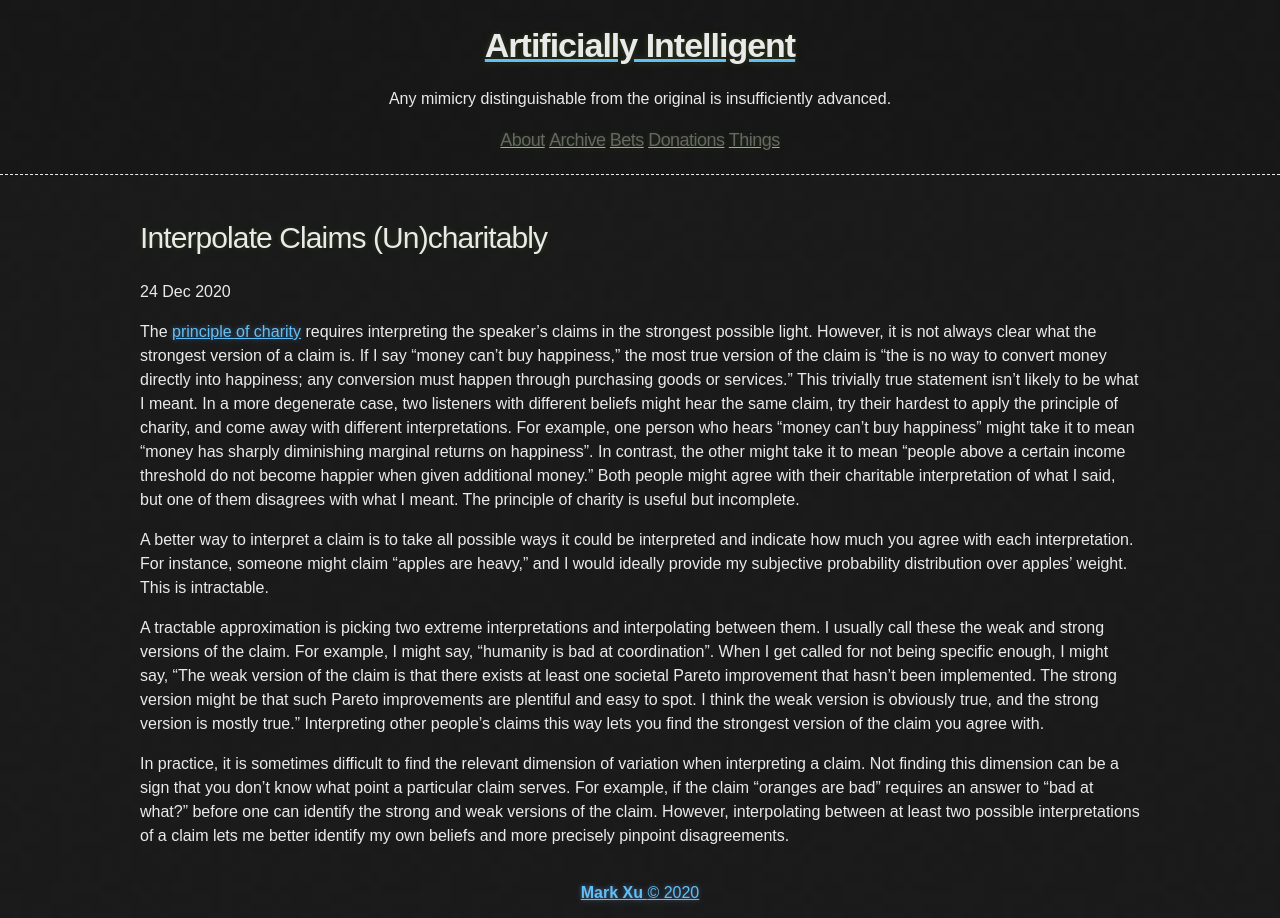
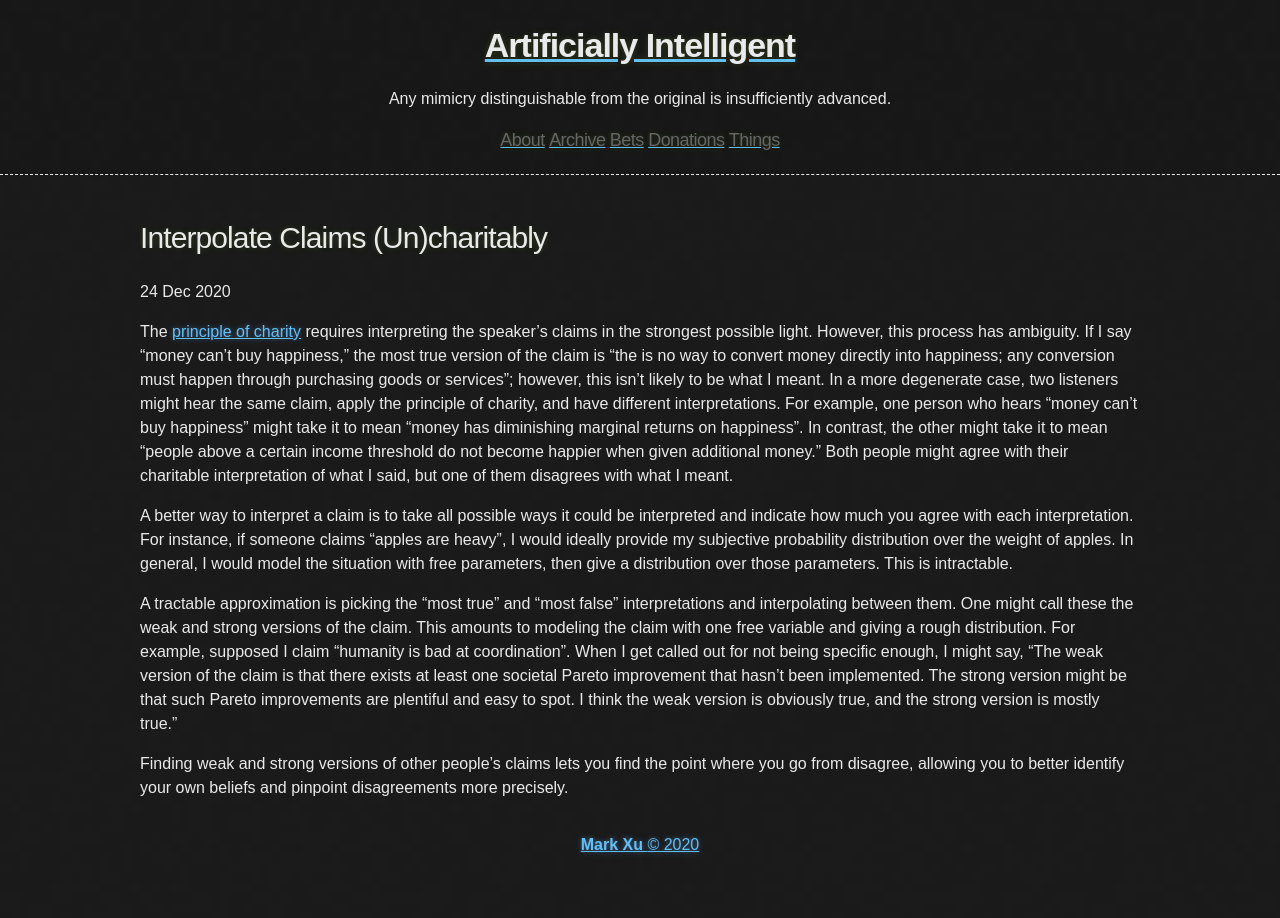
Before and after one commit to tocttou/hacker-blog, a Jekyll site: the page built from _posts/2020-12-24-Interpolate-Claims.md, in a window 1280 px wide. Built offline with Jekyll 4.4.1, drawn with Linux system fonts in a browser that asks for light colours.

Commit message:
Update 2020-12-24-Interpolate-Claims.md

```diff
--- a/_posts/2020-12-24-Interpolate-Claims.md
+++ b/_posts/2020-12-24-Interpolate-Claims.md
@@ -3,10 +3,10 @@ title: Interpolate Claims (Un)charitably
 published: true
 ---
 
-The [principle of charity](https://www.wikiwand.com/en/Principle_of_charity) requires interpreting the speaker's claims in the strongest possible light. However, it is not always clear what the strongest version of a claim is. If I say "money can't buy happiness," the most true version of the claim is "the is no way to convert money directly into happiness; any conversion must happen through purchasing goods or services." This trivially true statement isn't likely to be what I meant. In a more degenerate case, two listeners with different beliefs might hear the same claim, try their hardest to apply the principle of charity, and come away with different interpretations. For example, one person who hears "money can't buy happiness" might take it to mean "money has sharply diminishing marginal returns on happiness". In contrast, the other might take it to mean "people above a certain income threshold do not become happier when given additional money." Both people might agree with their charitable interpretation of what I said, but one of them disagrees with what I meant. The principle of charity is useful but incomplete.
+The [principle of charity](https://www.wikiwand.com/en/Principle_of_charity) requires interpreting the speaker's claims in the strongest possible light. However, this process has ambiguity. If I say "money can't buy happiness," the most true version of the claim is "the is no way to convert money directly into happiness; any conversion must happen through purchasing goods or services"; however, this isn't likely to be what I meant. In a more degenerate case, two listeners might hear the same claim, apply the principle of charity, and have different interpretations. For example, one person who hears "money can't buy happiness" might take it to mean "money has diminishing marginal returns on happiness". In contrast, the other might take it to mean "people above a certain income threshold do not become happier when given additional money." Both people might agree with their charitable interpretation of what I said, but one of them disagrees with what I meant.
 
-A better way to interpret a claim is to take all possible ways it could be interpreted and indicate how much you agree with each interpretation. For instance, someone might claim "apples are heavy," and I would ideally provide my subjective probability distribution over apples' weight. This is intractable.
+A better way to interpret a claim is to take all possible ways it could be interpreted and indicate how much you agree with each interpretation. For instance, if someone claims "apples are heavy", I would ideally provide my subjective probability distribution over the weight of apples. In general, I would model the situation with free parameters, then give a distribution over those parameters. This is intractable.
 
-A tractable approximation is picking two extreme interpretations and interpolating between them. I usually call these the weak and strong versions of the claim. For example, I might say, "humanity is bad at coordination". When I get called for not being specific enough, I might say, "The weak version of the claim is that there exists at least one societal Pareto improvement that hasn't been implemented. The strong version might be that such Pareto improvements are plentiful and easy to spot. I think the weak version is obviously true, and the strong version is mostly true." Interpreting other people's claims this way lets you find the strongest version of the claim you agree with.
+A tractable approximation is picking the "most true" and "most false" interpretations and interpolating between them. One might call these the weak and strong versions of the claim. This amounts to modeling the claim with one free variable and giving a rough distribution. For example, supposed I claim "humanity is bad at coordination". When I get called out for not being specific enough, I might say, "The weak version of the claim is that there exists at least one societal Pareto improvement that hasn't been implemented. The strong version might be that such Pareto improvements are plentiful and easy to spot. I think the weak version is obviously true, and the strong version is mostly true."
 
-In practice, it is sometimes difficult to find the relevant dimension of variation when interpreting a claim. Not finding this dimension can be a sign that you don't know what point a particular claim serves. For example, if the claim "oranges are bad" requires an answer to "bad at what?" before one can identify the strong and weak versions of the claim. However, interpolating between at least two possible interpretations of a claim lets me better identify my own beliefs and more precisely pinpoint disagreements.
+Finding weak and strong versions of other people's claims lets you find the point where you go from disagree, allowing you to better identify your own beliefs and pinpoint disagreements more precisely.
```
